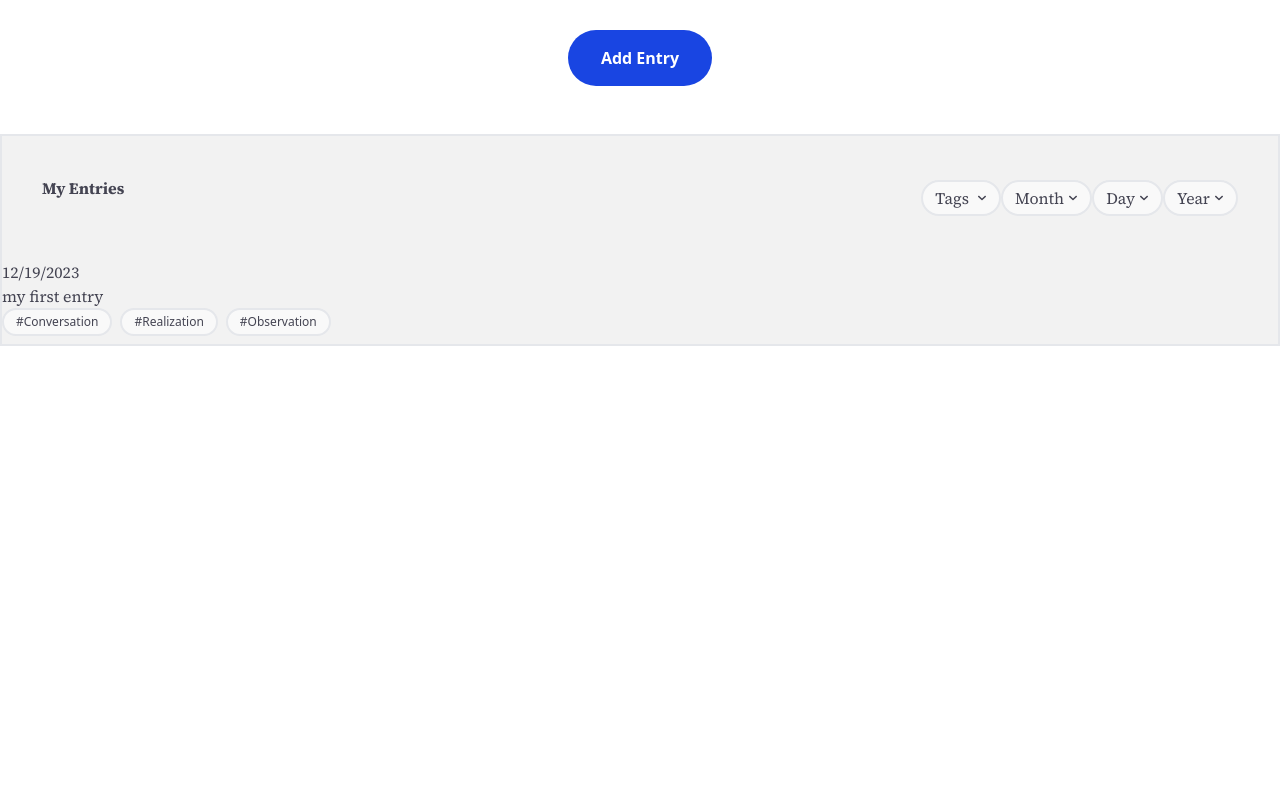
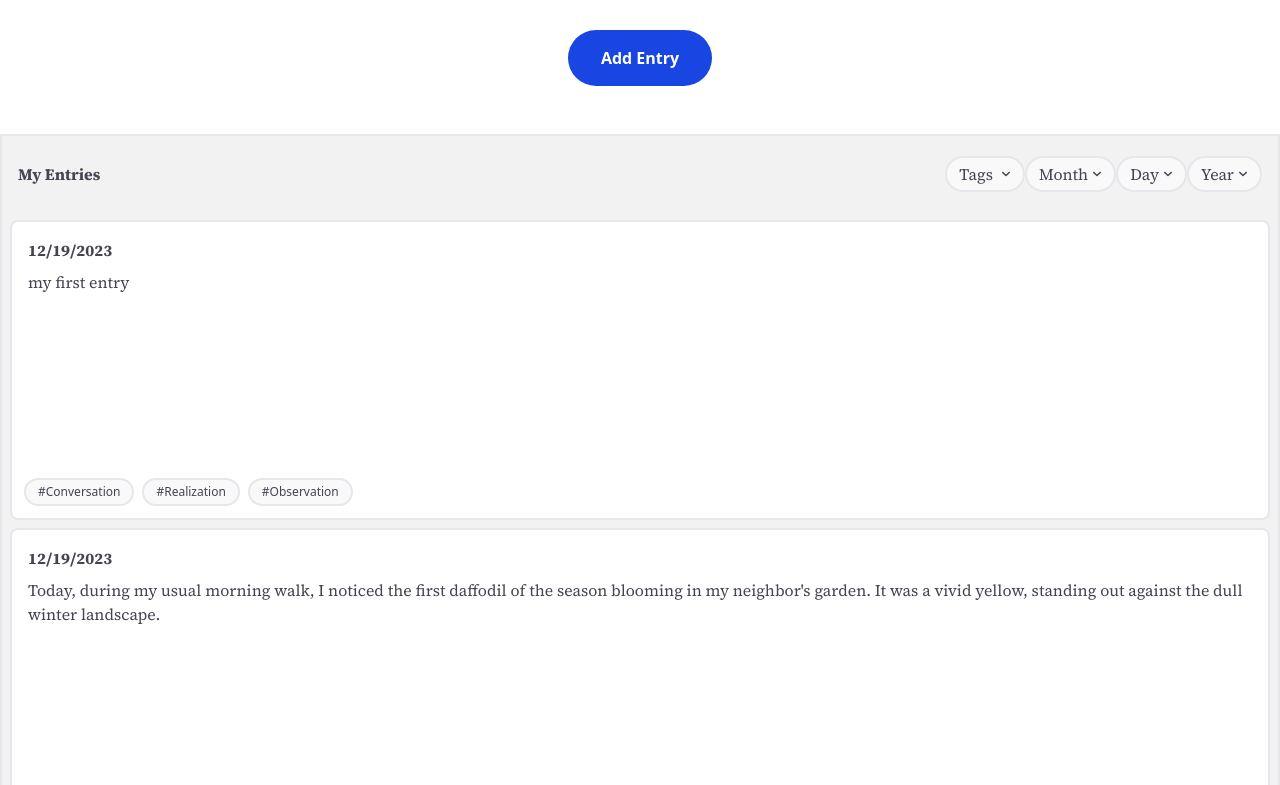
Before and after one commit to iris-jeong/memento-app, a Next.js app in the folder client/: page /home in a window 1280 px wide. Shown: the part 520-1305 px from the top of the page. Before the commit the page ends 866 px from the top, so only its background shows below. Built offline with nearby package versions, Linux system fonts and the light colour scheme.

Commit message:
Style the Entry component and add hook for adding ellipsis for overflowing text

```diff
--- a/client/src/components/DailyEntries.tsx
+++ b/client/src/components/DailyEntries.tsx
@@ -56,13 +56,28 @@ export default function DailyEntries() {
 			text: 'my first entry',
 			tags: ['Conversation', 'Realization', 'Observation'],
 		},
+		{
+			date: new Date(),
+			text: "Today, during my usual morning walk, I noticed the first daffodil of the season blooming in my neighbor's garden. It was a vivid yellow, standing out against the dull winter landscape.",
+			tags: ['Conversation', 'Realization', 'Observation'],
+		},
+		{
+			date: new Date(),
+			text: "Today, during my usual morning walk, I noticed the first daffodil of the season blooming in my neighbor's garden. It was a vivid yellow, standing out against the dull winter landscape.Today, during my usual morning walk, I noticed the first daffodil of the season blooming in my neighbor's garden. It was a vivid yellow, standing out against the dull winter landscape.",
+			tags: ['Conversation', 'Realization', 'Observation'],
+		},
+		{
+			date: new Date(),
+			text: "Today, during my usual morning walk, I noticed the first daffodil of the season blooming in my neighbor's garden. It was a vivid yellow, standing out against the dull winter landscape.Today, during my usual morning walk, I noticed the first daffodil of the season blooming in my neighbor's garden. It was a vivid yellow, standing out against the dull winter landscape. Today, during my usual morning walk, I noticed the first daffodil of the season blooming in my neighbor's garden. It was a vivid yellow, standing out against the dull winter landscape.Today, during my usual morning walk, I noticed the first daffodil of the season blooming in my neighbor's garden. It was a vivid yellow, standing out against the dull winter landscape.",
+			tags: ['Conversation', 'Realization', 'Observation'],
+		},
 	];
 
 	return (
 		<section className="daily-entries bg-[#F2F2F2] border-solid border-2 w-full mx-0">
-			<div className="rounded-md xs:p-8">
-				<div className="flex flex-wrap xs:justify-between p-2">
-					<h1 className="font-bold">My Entries</h1>
+			<div className="rounded-md p-1 xs:p-2">
+				<div className="flex flex-col xs:flex-row xs:items-center xs:justify-between p-2">
+					<h1 className="font-bold mb-2 xs:mb-0">My Entries</h1>
 
 					<Filters
 						tagsFilter={tagsFilter}
--- a/client/src/components/Entry.tsx
+++ b/client/src/components/Entry.tsx
@@ -1,4 +1,6 @@
+import React, { useRef } from 'react';
 import Tag, { TagType } from './Tag';
+import useMultilineEllipsis from '@/hooks/useMultilineEllipsis';
 
 interface EntryProps {
 	date: Date;
@@ -8,12 +10,17 @@ interface EntryProps {
 
 export default function Entry({ date, text, tags }: EntryProps) {
 	const formattedDate = date.toLocaleDateString();
+	const textRef = useRef<HTMLParagraphElement>(null);
+	const maxHeight = 200;
+	const truncatedText = useMultilineEllipsis(textRef, text, maxHeight);
 
 	return (
-		<div className="">
-			<p>{formattedDate}</p>
-			<p>{text}</p>
-			<div className="flex">
+		<div className="border-solid border-2 m-2 p-4 h-[300px] bg-white rounded-lg">
+			<p className="font-bold mb-2">{formattedDate}</p>
+			<p ref={textRef} className="h-[200px] overflow-hidden mb-2">
+				{truncatedText}
+			</p>
+			<div className="flex -ml-1">
 				{tags.map((tag) => (
 					<Tag key={tag} tag={tag} />
 				))}
--- /dev/null
+++ b/client/src/hooks/useMultilineEllipsis.tsx
@@ -0,0 +1,34 @@
+import { useEffect, RefObject, useState } from 'react';
+
+export default function useMultilineEllipsis(
+	ref: RefObject<HTMLElement>,
+	text: string,
+	maxHeight: number
+): string {
+	const [truncatedText, setTruncatedText] = useState(text);
+
+	useEffect(() => {
+		const element = ref.current;
+		if (!element) return;
+
+		// Watches for size changes of the element
+		const resizeObserver = new ResizeObserver(() => {
+			let newText = text;
+			element.innerText = newText;
+
+			while (element.scrollHeight > maxHeight && newText.length > 0) {
+				newText = newText.slice(0, -1);
+				element.innerText = newText + '...';
+			}
+			setTruncatedText(newText + (newText.length < text.length ? '...' : ''));
+		});
+
+		resizeObserver.observe(element);
+
+		return () => {
+			resizeObserver.disconnect();
+		};
+	}, [text, maxHeight, ref]);
+
+	return truncatedText;
+}
```
